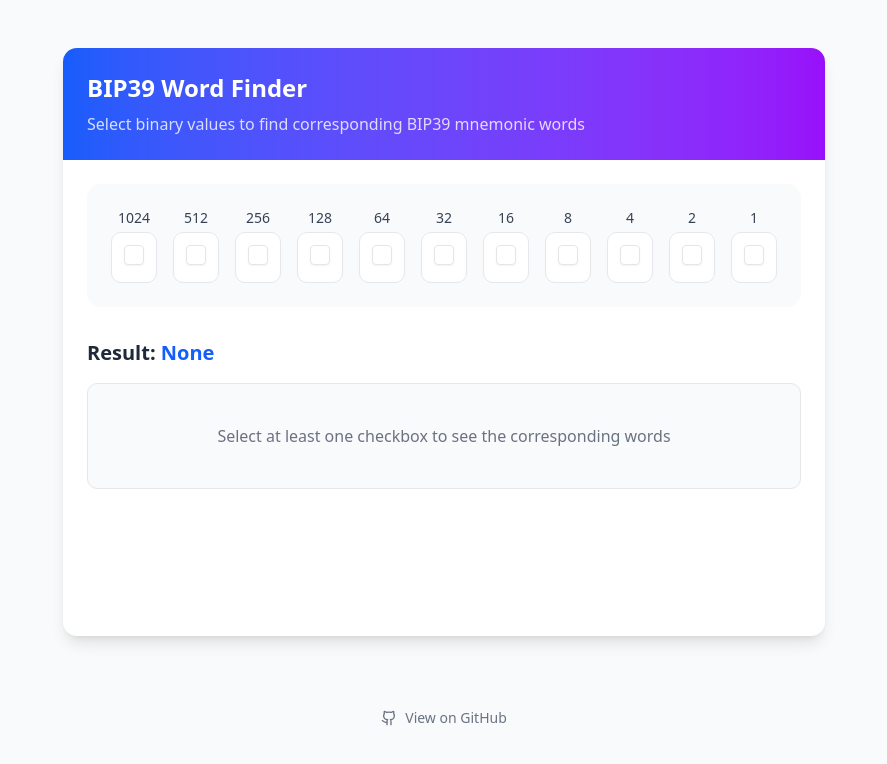
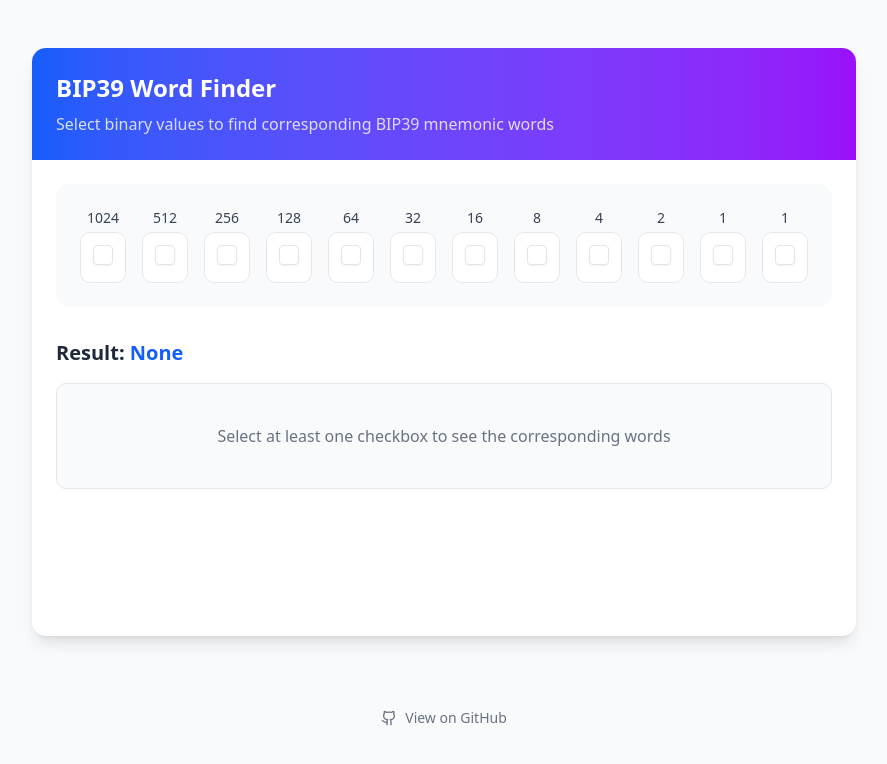
Before and after one commit to evan1ee/bip39-word-finder, a Next.js app: page / in a window 1280 px wide. Shown: the top 764 px of the page, without its empty margins (196-1083 px from the left). Built offline with nearby package versions, Linux system fonts and the light colour scheme.

Commit message:
add one more checkbox "1"

```diff
--- a/app/page.tsx
+++ b/app/page.tsx
@@ -37,7 +37,7 @@ export default function Home() {
   const [copiedWord, setCopiedWord] = useState<string | null>(null);
 
   // Values in reverse order (1024 to 1)
-  const binaryValues: number[] = [1024, 512, 256, 128, 64, 32, 16, 8, 4, 2, 1];
+  const binaryValues: number[] = [1024, 512, 256, 128, 64, 32, 16, 8, 4, 2, 1,1];
 
   // Calculate the sum based on selected checkboxes
   const calculateSum = (): number => {
```
